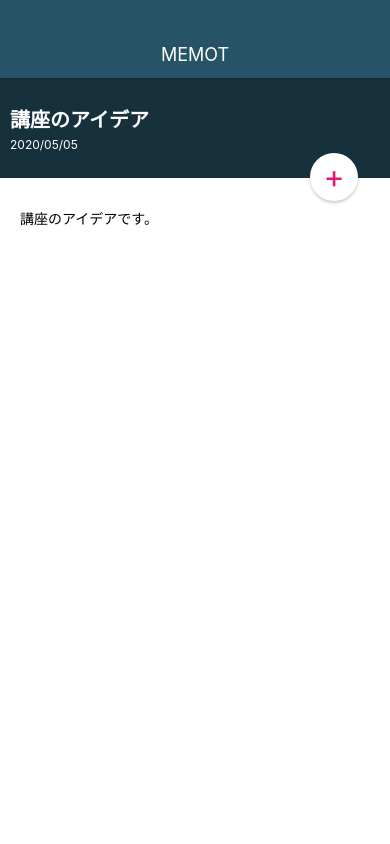
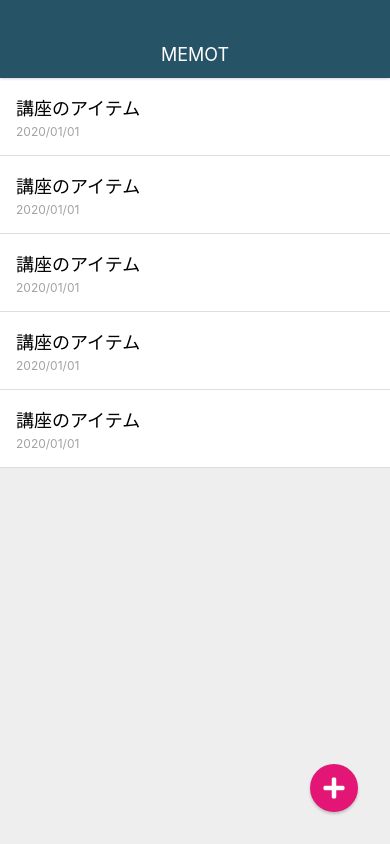
Before and after one commit to okimotolen/MemoaApp, a React Native app: screen / in a window 390 px wide. Built offline with nearby package versions, Linux system fonts and the light colour scheme.

Commit message:
Add icon font

```diff
--- a/App.js
+++ b/App.js
@@ -2,14 +2,14 @@
 import { StyleSheet, View } from 'react-native';
 
 import Appbar from './src/components/Appbar';
-import MemoDetailScreen from './src/screens/MemoDetailScreen';
+import MemoListScreen from './src/screens/MemoListScreen';
 
 export default class App extends React.Component {
   render() {
     return (
       <View style={styles.container}>
         <Appbar />
-        <MemoDetailScreen />
+        <MemoListScreen />
       </View>
     );
   }
--- a/package.json
+++ b/package.json
@@ -9,6 +9,7 @@
   },
   "dependencies": {
     "expo": "~37.0.3",
+    "expo-font": "^8.1.1",
     "react": "~16.9.0",
     "react-dom": "~16.9.0",
     "react-native": "https://github.com/expo/react-native/archive/sdk-37.0.1.tar.gz",
--- a/src/elements/CircleButton.js
+++ b/src/elements/CircleButton.js
@@ -1,9 +1,29 @@
 import React from 'react';
-import { StyleSheet, View, Text } from 'react-native';
+import { StyleSheet, View } from 'react-native';
+import * as Font from 'expo-font';
+import { createIconSet } from '@expo/vector-icons';
+import fontAwesome from '../../assets/fonts/fa-solid-900.ttf';
+
+const CustomIcon = createIconSet({
+  pencil: '\uf303',
+  plus: '\uf067',
+}, 'FontAwesome');
 
 class CircleButton extends React.Component {
+  state = {
+    fontLoaded: false,
+  }
+
+  async componentDidMount() {
+    await Font.loadAsync({
+      FontAwesome: fontAwesome,
+    });
+
+    this.setState({ fontLoaded: true });
+  }
+
   render() {
-    const { style, color } = this.props;
+    const { name, style, color } = this.props;
 
     let bgColor = '#E31676';
     let textColor = '#fff';
@@ -15,9 +35,11 @@
 
     return (
       <View style={[styles.circleButton, style, { backgroundColor: bgColor }]}>
-        <Text style={[styles.circleButtonTitle, { color: textColor }]}>
-          {this.props.children}
-        </Text>
+        {
+        this.state.fontLoaded ? (
+          <CustomIcon name={name} style={[styles.circleButtonTitle, { color: textColor }]} />
+        ) : null
+      }
       </View>
     );
   }
@@ -40,9 +62,10 @@
   },
 
   circleButtonTitle: {
-    fontSize: 32,
+    fontFamily: 'FontAwesome',
+    fontSize: 24,
     color: '#fff',
-    lineHeight: 32,
+    lineHeight: 24,
   },
 });
 
--- a/src/screens/MemoDetailScreen.js
+++ b/src/screens/MemoDetailScreen.js
@@ -1,4 +1,4 @@
-import React from 'react'
+import React from 'react';
 import { StyleSheet, View, Text } from 'react-native';
 
 import CircleButton from '../elements/CircleButton';
@@ -22,7 +22,7 @@
           </Text>
         </View>
 
-        <CircleButton color="white" style={styles.editButton}>+</CircleButton>
+        <CircleButton name="pencil" color="white" style={styles.editButton} />
       </View>
     );
   }
--- a/src/screens/MemoListScreen.js
+++ b/src/screens/MemoListScreen.js
@@ -9,7 +9,7 @@
     return (
       <View style={styles.container}>
         <MemoList />
-        <CircleButton>+</CircleButton>
+        <CircleButton name="plus" />
       </View>
     );
   }
```
Also changed, not shown: assets/fonts/fa-solid-900.ttf (added).
